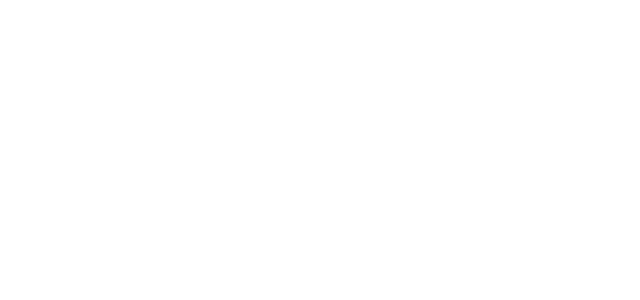
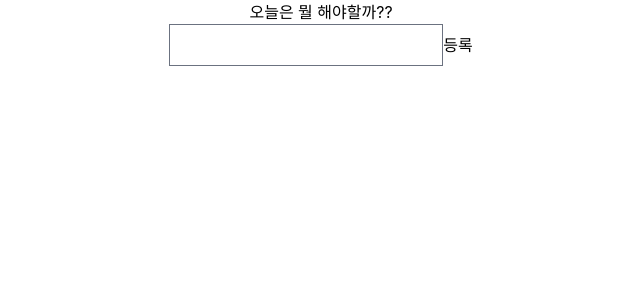
Before and after one commit to tead1234/wanted-pre-onboarding-frontend, a React (Create React App) app: page /todo in a window 1280 px wide. Shown: the top 300 px of the page, without its empty margins (319-959 px from the left). Built offline with nearby package versions, Linux system fonts and the light colour scheme.

Commit message:
make todo list

```diff
--- a/src/App.js
+++ b/src/App.js
@@ -3,6 +3,7 @@
 import { BrowserRouter, Routes, Route } from 'react-router-dom';
 import CreateAccount from './Pages/CreateAccount';
 import Login from './Pages/Login';
+import Todo from './Pages/Todo';
 function App() {
   // routers
 
@@ -12,6 +13,7 @@
 				<Routes>
 					<Route path="/signup" element={<CreateAccount></CreateAccount>}></Route>
 					<Route path="/signin" element={<Login></Login>}></Route>
+					<Route path="/todo" element={<Todo></Todo>}></Route>
 					<Route path="*" element={<></>}></Route>
 				</Routes>
 			</BrowserRouter>
--- /dev/null
+++ b/src/Pages/Todo.js
@@ -0,0 +1,45 @@
+import { useState, useRef } from "react";
+
+export default function Todo() {
+  const [todoList, setTodoList] = useState([]);
+
+  const inputRef = useRef(null);
+
+  const todo_make = (e) => {
+    e.preventDefault();
+    const newTodo = inputRef.current.value;
+    setTodoList([...todoList, newTodo]);
+    inputRef.current.value = "";
+  };
+
+  const checkbox_clicked = (e) => {
+    // TODO: 체크박스 클릭 이벤트 핸들러 함수 구현
+    // 바로 체크박스로 구현하는건 힘들고 별도의 state를 활용해서 개발해야될거같음
+  };
+
+  return (
+    <div>
+      <div className="Title-box">
+        <h1>오늘은 뭘 해야할까??</h1>
+      </div>
+      <div className="make-todo">
+        <input type="text" ref={inputRef} />
+        <button onClick={todo_make}>등록</button>
+      </div>
+      <ul>
+        {/* 여기서 인덱스를 쓰면 나중에 꼬일 수 있음 */}
+        {/* 고유값을 부여해서 만드는게 나을거같음 */}
+        {todoList.map((todo, index) => (
+          <li key={index}>
+            <input
+              type="checkbox"
+              name={`todo-item-${index}`}
+              onClick={checkbox_clicked}
+            />
+            <label htmlFor={`todo-item-${index}`}>{todo}</label>
+          </li>
+        ))}
+      </ul>
+    </div>
+  );
+}
```
